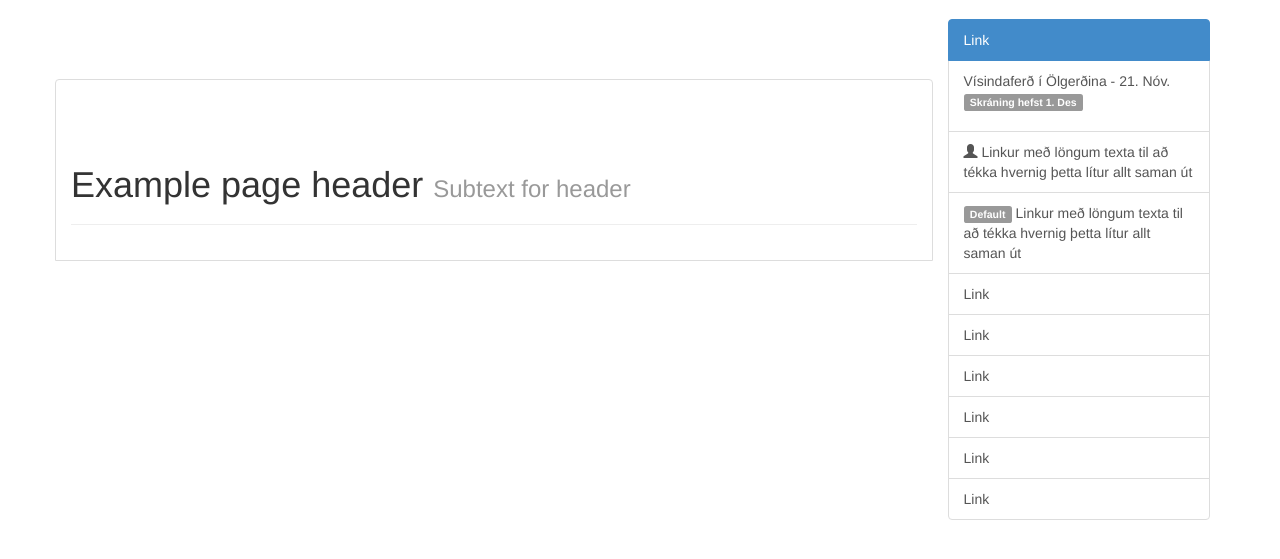
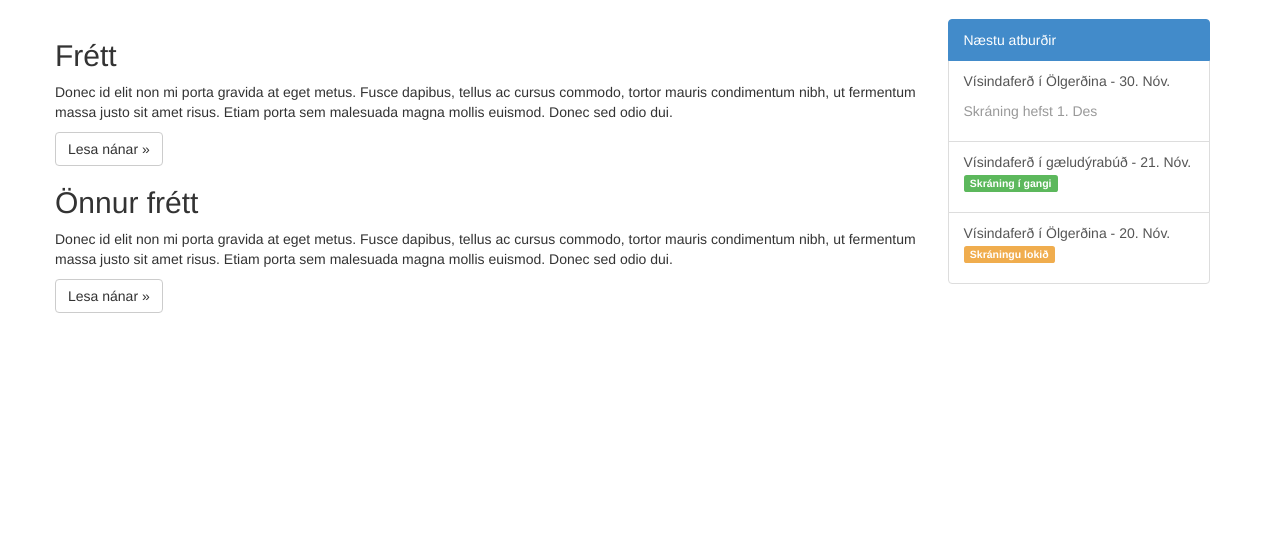
Before and after one commit to Loknar/atburdaskraning, a PHP site: page /vefforritun/ in a window 1280 px wide. Shown: the part 51-610 px from the top of the page. Run offline with PHP 8.4, Linux system fonts and the light colour scheme; data comes from the database, SQL or seed files in the repository.

Commit message:
index meiri vinna
ekki búið en pusha bara

```diff
--- a/index.php
+++ b/index.php
@@ -34,36 +34,38 @@ require_once "parts/navbar.php";
       <div class="row row-offcanvas row-offcanvas-right">
         <div class="col-xs-12 col-sm-9">
           <p class="pull-right visible-xs">
-            <button type="button" class="btn btn-primary btn-xs" data-toggle="offcanvas">Toggle nav</button>
+            <button type="button" class="btn btn-primary btn-xs" data-toggle="offcanvas">Næstu atburðir</button>
           </p>
 
           <div class="row">
-            <br/>
-            <br/>
-            <br/>
-            <div class="bs-example">
-                  <div class="page-header">
-                    <h1>Example page header <small>Subtext for header</small></h1>
-                  </div>
-                </div>
+            <div>
+              <h2>Frétt</h2>
+              <p>Donec id elit non mi porta gravida at eget metus. Fusce dapibus, tellus ac cursus commodo, tortor mauris condimentum nibh, ut fermentum massa justo sit amet risus. Etiam porta sem malesuada magna mollis euismod. Donec sed odio dui. </p>
+              <p><a class="btn btn-default" href="#" role="button">Lesa nánar &raquo;</a></p>
+            </div>
+            <div>
+              <h2>Önnur frétt</h2>
+              <p>Donec id elit non mi porta gravida at eget metus. Fusce dapibus, tellus ac cursus commodo, tortor mauris condimentum nibh, ut fermentum massa justo sit amet risus. Etiam porta sem malesuada magna mollis euismod. Donec sed odio dui. </p>
+              <p><a class="btn btn-default" href="#" role="button">Lesa nánar &raquo;</a></p>
+            </div>
           </div><!--/row-->
         </div><!--/span-->
 
         <div class="col-xs-6 col-sm-3 sidebar-offcanvas" id="sidebar" role="navigation">
           <div class="list-group">
-            <a href="#" class="list-group-item active">Link</a>
+            <li class="list-group-item active">Næstu atburðir</li>
             <a href="#" class="list-group-item">
-              <p>Vísindaferð í Ölgerðina - 21. Nóv.<br />
-              <span class="label label-default">Skráning hefst 1. Des</span></p>
+              <p>Vísindaferð í Ölgerðina - 30. Nóv.<br />
+              <p class="text-muted">Skráning hefst 1. Des</p>
             </a>
-            <a href="#" class="list-group-item"><span class="glyphicon glyphicon-user"></span> Linkur með löngum texta til að tékka hvernig þetta lítur allt saman út</a>
-            <a href="#" class="list-group-item"><span class="label label-default">Default</span> Linkur með löngum texta til að tékka hvernig þetta lítur allt saman út</a>
-            <a href="#" class="list-group-item">Link</a>
-            <a href="#" class="list-group-item">Link</a>
-            <a href="#" class="list-group-item">Link</a>
-            <a href="#" class="list-group-item">Link</a>
-            <a href="#" class="list-group-item">Link</a>
-            <a href="#" class="list-group-item">Link</a>
+            <a href="#" class="list-group-item">
+              <p>Vísindaferð í gæludýrabúð - 21. Nóv.<br />
+              <span class="label label-success">Skráning í gangi</span></p>
+            </a>
+            <a href="#" class="list-group-item">
+              <p>Vísindaferð í Ölgerðina - 20. Nóv.<br />
+              <span class="label label-warning">Skráningu lokið</span></p>
+            </a>
           </div>
         </div><!--/span-->
 
```
